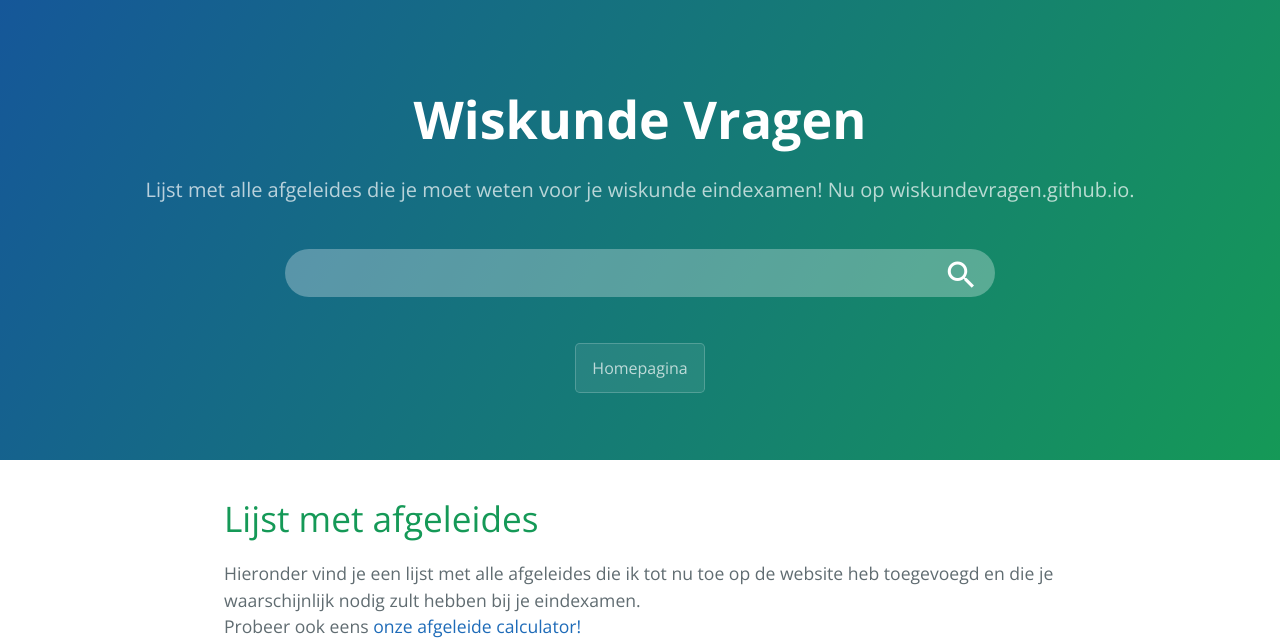
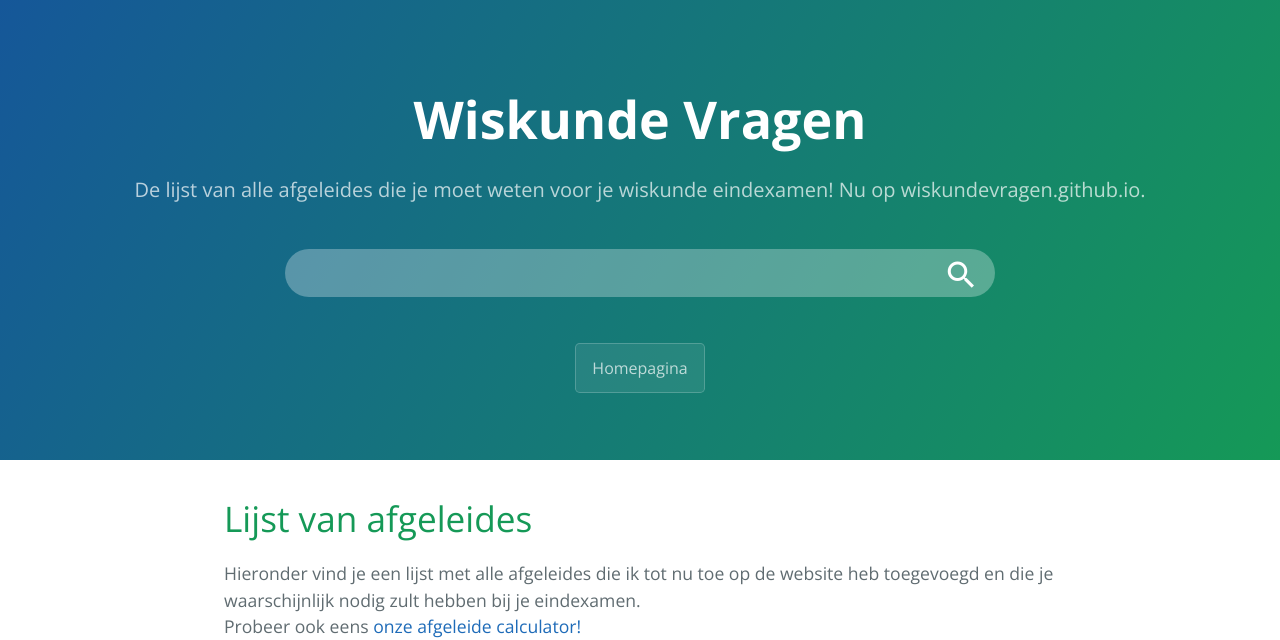
Before and after one commit to wiskundevragen/wiskundevragen.github.io, a Jekyll site: the page built from afgeleides/afgeleides.html, in a window 1280 px wide. Shown: the top 640 px of the page. Built offline with Jekyll 4.4.1, drawn with Linux system fonts in a browser that asks for light colours.

Commit message:
tekstuele wijzigingen

```diff
--- a/afgeleides/afgeleides.html
+++ b/afgeleides/afgeleides.html
@@ -1,6 +1,6 @@
 ---
-description: Lijst met alle afgeleides die je moet weten voor je wiskunde eindexamen! Nu op wiskundevragen.github.io.
-title: Lijst met afgeleides
+description: De lijst van alle afgeleides die je moet weten voor je wiskunde eindexamen! Nu op wiskundevragen.github.io.
+title: Lijst van afgeleides
 see_also: ["prim_lijst", "afg_calc"]
 ---
 Hieronder vind je een lijst met alle afgeleides die ik tot nu toe op de website heb toegevoegd en die je waarschijnlijk
```
Also changed, not shown: afgeleides/afgeleide-calculator.html (+8 -6 lines).
